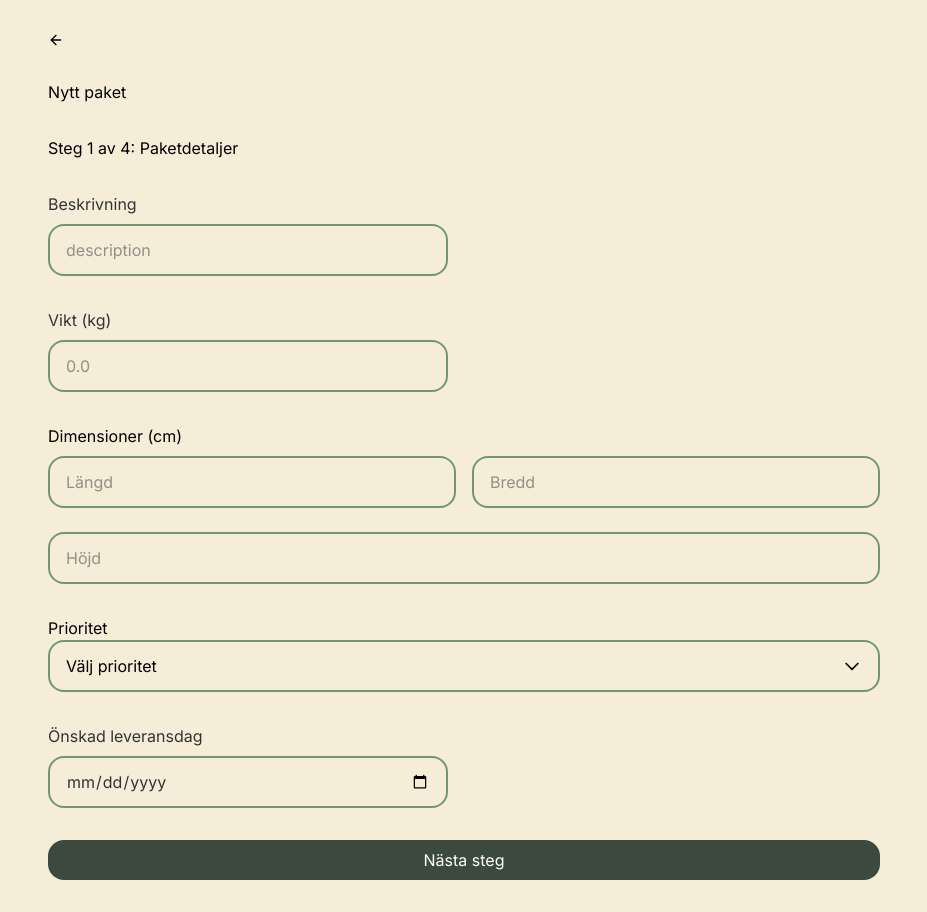
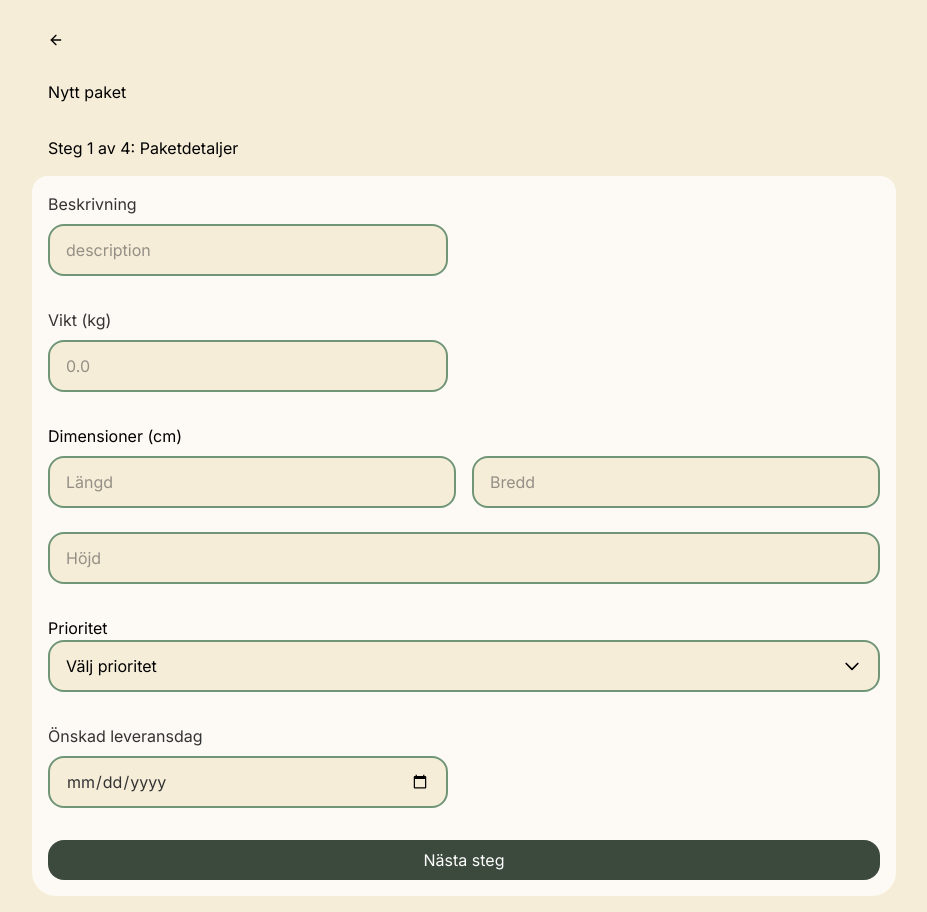
Before and after one commit to ChasAcademy-Team-9/frontend, a React (Vite) app: page /sender/new in a window 1280 px wide. Shown: the whole page, without its empty margins (176-1103 px from the left). Built offline with nearby package versions, Linux system fonts and the light colour scheme.

Commit message:
Add background to form

```diff
--- a/src/pages/sender/New.tsx
+++ b/src/pages/sender/New.tsx
@@ -19,7 +19,7 @@ export function New() {
       <BackArrow />
       <h1>Nytt paket</h1>
       <p>Steg 1 av 4: Paketdetaljer</p>
-      <form className="flex flex-col gap-8">
+      <form className="flex flex-col gap-8 bg-white/75 p-4 m-[-1rem] rounded-b-3xl rounded-t-2xl">
         <Input label="Beskrivning" id="a" name="description" />
         <Input label="Vikt (kg)" name="0.0" id="weight" />
         <fieldset className="flex flex-wrap gap-4">
```
